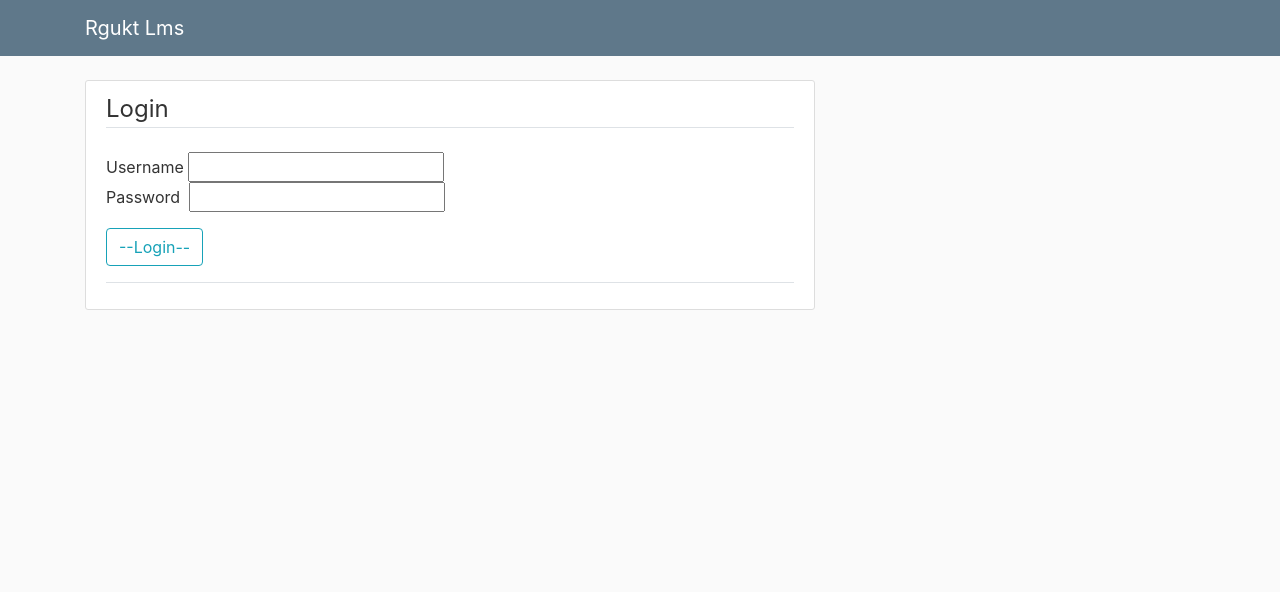
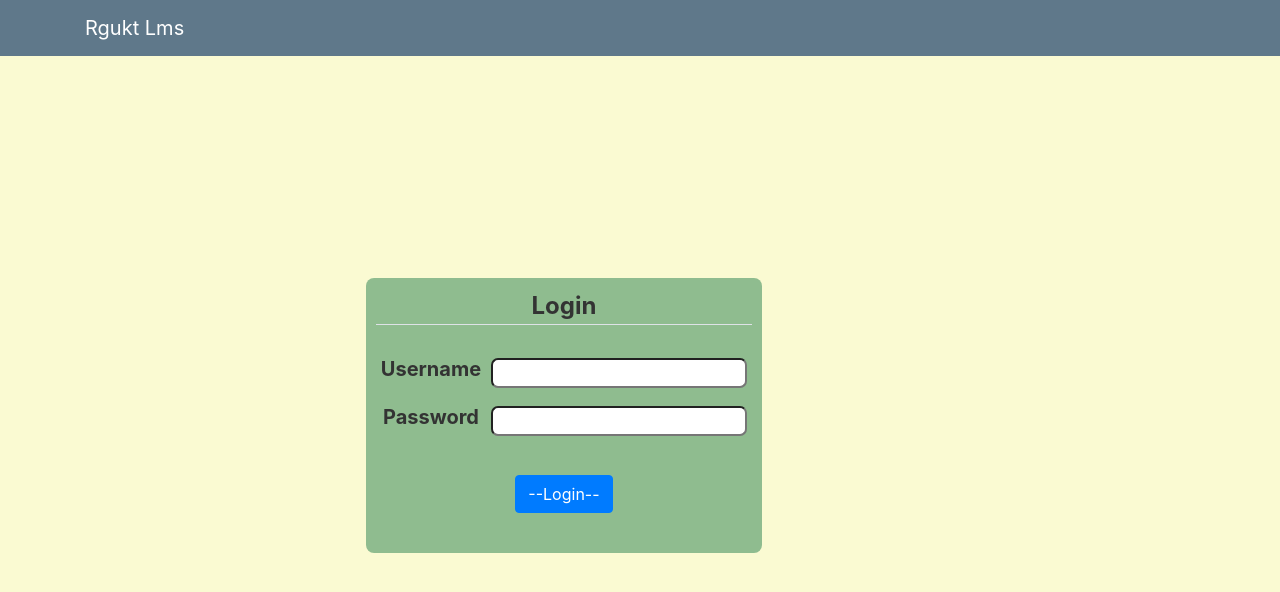
Before and after one commit to AjayReddyK/Lms-Lite, a Django app: page / in a window 1280 px wide. Shown: the top 592 px of the page. Run offline with Django 3.2, Linux system fonts and the light colour scheme; some libraries are stand-ins or nearby versions.

Commit message:
Update login.html
temp design

```diff
--- a/user/templates/user/login.html
+++ b/user/templates/user/login.html
@@ -1,25 +1,71 @@
 {% extends "user/base_template.html" %}
 {% load crispy_forms_tags %}
 {% block content %}
+
+	<meta name="viewport" content="width=device-width, initial-scale=1.0">
 	<style>
-		.div{
-			text-align:center;
-			margin:0 auto;
+		.container{
+			display: flex;
+  			justify-content: center;
+			align-items: center;
+			height: 100%;
+			text-align: center;
+		}
+		td{
+			padding: 5px;
+		}
+		.contain{
+			padding: 10px;
+			position: relative;
+			margin-top: 50%;
+			background-color: darkseagreen;
+			border-radius: 8px;
+		}
+		.loginbtn{
+			padding: 30px;
+		}
+		label{
+			font-size: 20px;
+		}
+		body{
+			background-color: lightgoldenrodyellow;
+		}
+		input{
+			border-radius: 7px;
 		}
 	</style>
-	<div class='content-section'>
+
+	<div class='container'>
 		<form method="POST">
 			{% csrf_token %}
-			<fieldset class="form-group">
-				<legend class="border-bottom mb-4">Login</legend>
-					Username&nbsp<input type="Username" name="Username" ><br>
-					Password &nbsp<input type="Password" name="Password" >
-			</fieldset>
-			<div class="form-group">
-				<button class="btn btn-outline-info" type="submit">--Login--</button>
+			<div class="contain">
+				<legend class="border-bottom mb-4"><strong>Login</strong></legend>
+				<div>
+					<table>
+						<tr>
+							<td>
+								<label for="username"><strong>Username</strong></label>
+							</td>
+							<td>
+								<input type="Username" name="Username" id="username">
+							</td>
+						</tr>
+						<tr>
+							<td>
+								<label for="password"><strong>Password</strong></label>
+							</td>
+							<td>
+								<input type="Password" name="Password" id="password">
+							</td>
+						</tr>
+						<tr >
+							<td colspan="2" class="loginbtn">
+								<button class="btn btn-primary" type="submit">--Login--</button>
+							</td>
+						</tr>
+					</table>
+				</div>
 			</div>
 		</form>
-		<div class="border-top pt-3">
-		</div>
 	</div>
 {% endblock content%}
```
